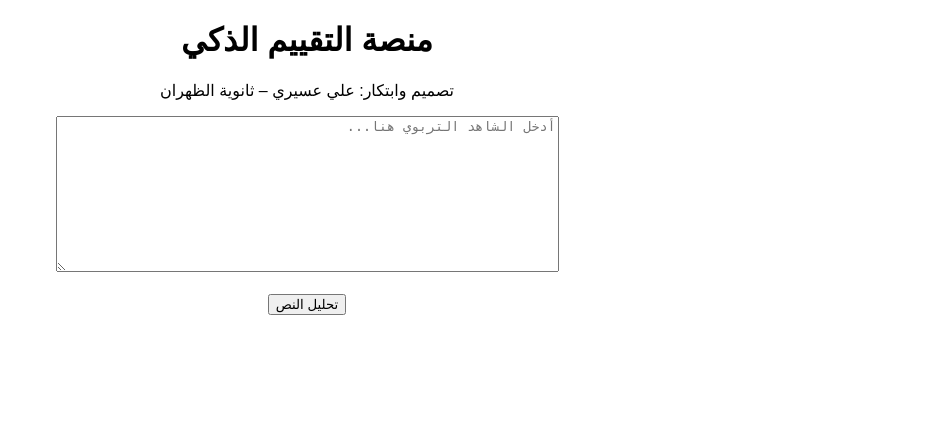
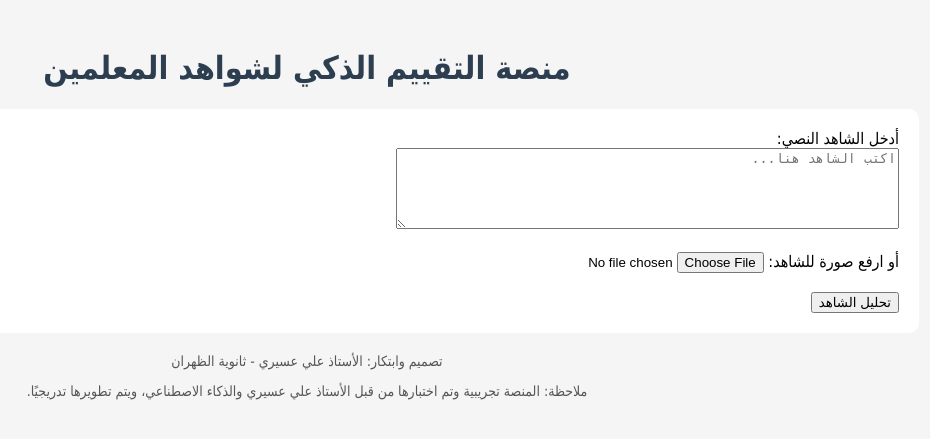
Before and after one commit to aliasiriiii/smart-ai, a Flask app: page / in a window 1280 px wide. Shown: the top 439 px of the page, without its empty margins (333-1263 px from the left). Run offline with Flask 3, Linux system fonts and the light colour scheme.

Commit message:
Update index.html

```diff
--- a/templates/index.html
+++ b/templates/index.html
@@ -2,22 +2,62 @@
 <html lang="ar">
 <head>
     <meta charset="UTF-8">
-    <title>منصة التقييم الذكي</title>
+    <title>منصة التقييم الذكي لشواهد المعلمين</title>
+    <style>
+        body { font-family: 'Tahoma', sans-serif; direction: rtl; padding: 20px; background: #f5f5f5; }
+        h1 { text-align: center; color: #2c3e50; }
+        form { background: #fff; padding: 20px; border-radius: 10px; margin-bottom: 20px; }
+        table { width: 100%; border-collapse: collapse; background: #fff; margin-top: 20px; }
+        th, td { border: 1px solid #ccc; padding: 10px; text-align: center; }
+        th { background-color: #3498db; color: white; }
+        .footer { margin-top: 20px; text-align: center; color: #555; font-size: 14px; }
+        pre { background-color: #f4f4f4; padding: 10px; border-radius: 5px; white-space: pre-wrap; }
+    </style>
 </head>
-<body style="font-family: Arial; direction: rtl; text-align: center;">
-    <h1>منصة التقييم الذكي</h1>
-    <p>تصميم وابتكار: علي عسيري – ثانوية الظهران</p>
+<body>
+    <h1>منصة التقييم الذكي لشواهد المعلمين</h1>
 
-    <form method="POST" action="/analyze_text">
-        <textarea name="input_text" rows="10" cols="60" placeholder="أدخل الشاهد التربوي هنا..." required></textarea><br><br>
-        <button type="submit">تحليل النص</button>
+    <form method="POST" action="/" enctype="multipart/form-data">
+        <label for="shahid">أدخل الشاهد النصي:</label><br>
+        <textarea name="shahid" rows="5" cols="60" placeholder="اكتب الشاهد هنا..."></textarea><br><br>
+
+        <label for="image">أو ارفع صورة للشاهد:</label>
+        <input type="file" name="image"><br><br>
+
+        <button type="submit">تحليل الشاهد</button>
     </form>
 
     {% if result %}
-        <h2>نتائج التحليل:</h2>
-        <div style="border: 1px solid #ccc; padding: 20px; margin: 20px;">
-            <pre>{{ result }}</pre>
-        </div>
+        <h2>نتائج التقييم اليدوي:</h2>
+        <table>
+            <tr>
+                <th>العنصر</th>
+                <th>الدرجة (من 5)</th>
+                <th>الوزن</th>
+                <th>التقدير</th>
+                <th>الملاحظة</th>
+            </tr>
+            {% for row in result %}
+            <tr>
+                <td>{{ row.item }}</td>
+                <td>{{ row.score }}</td>
+                <td>{{ row.weight }}</td>
+                <td>{{ row.percent }}</td>
+                <td>{{ row.note }}</td>
+            </tr>
+            {% endfor %}
+        </table>
+        <p><strong>التقدير النهائي: {{ grade }} / 5</strong></p>
     {% endif %}
+
+    {% if gpt_result %}
+        <h2>تحليل GPT الذكي:</h2>
+        <pre>{{ gpt_result }}</pre>
+    {% endif %}
+
+    <div class="footer">
+        <p>تصميم وابتكار: الأستاذ علي عسيري - ثانوية الظهران</p>
+        <p>ملاحظة: المنصة تجريبية وتم اختبارها من قبل الأستاذ علي عسيري والذكاء الاصطناعي، ويتم تطويرها تدريجيًا.</p>
+    </div>
 </body>
 </html>
```
